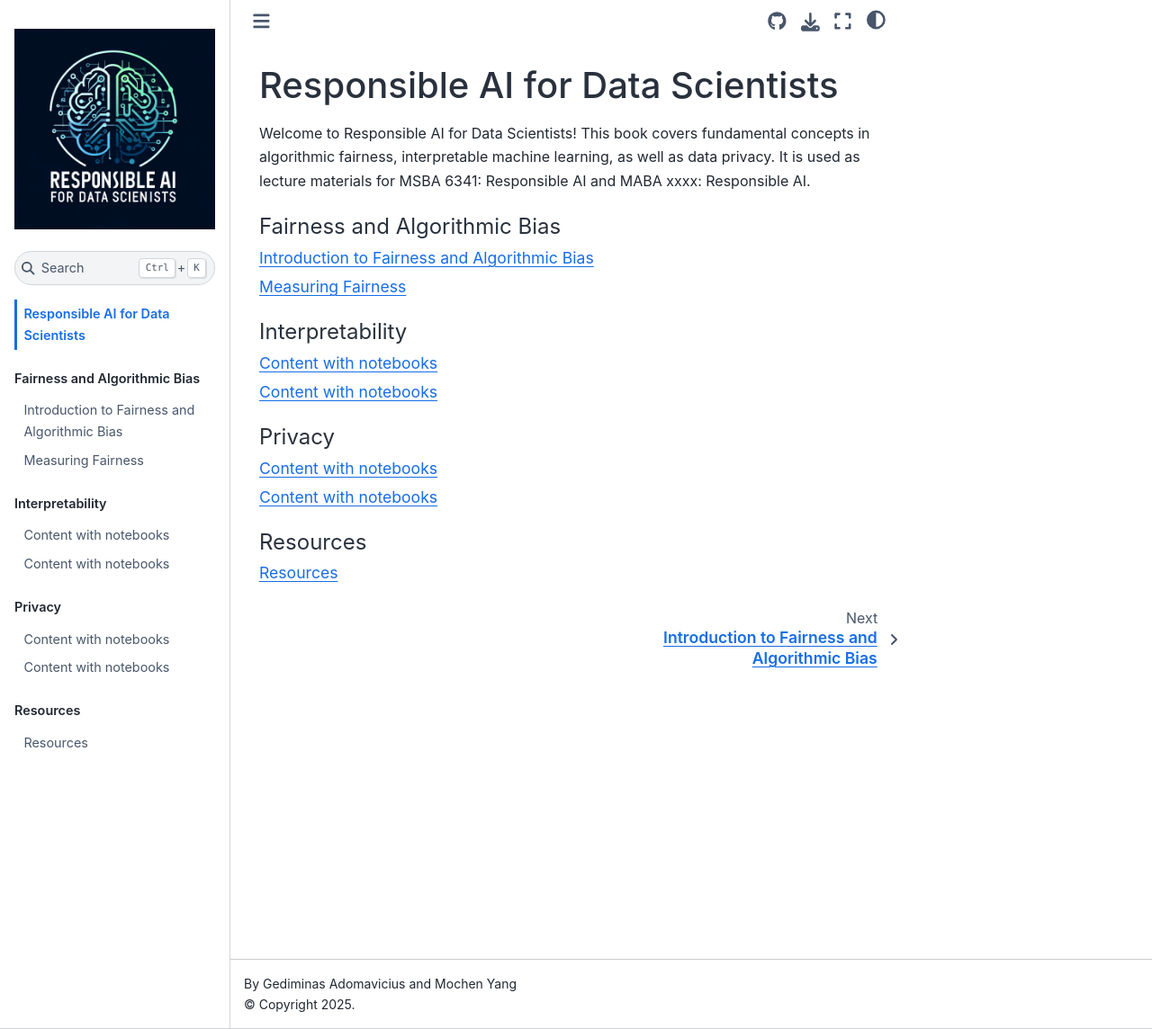
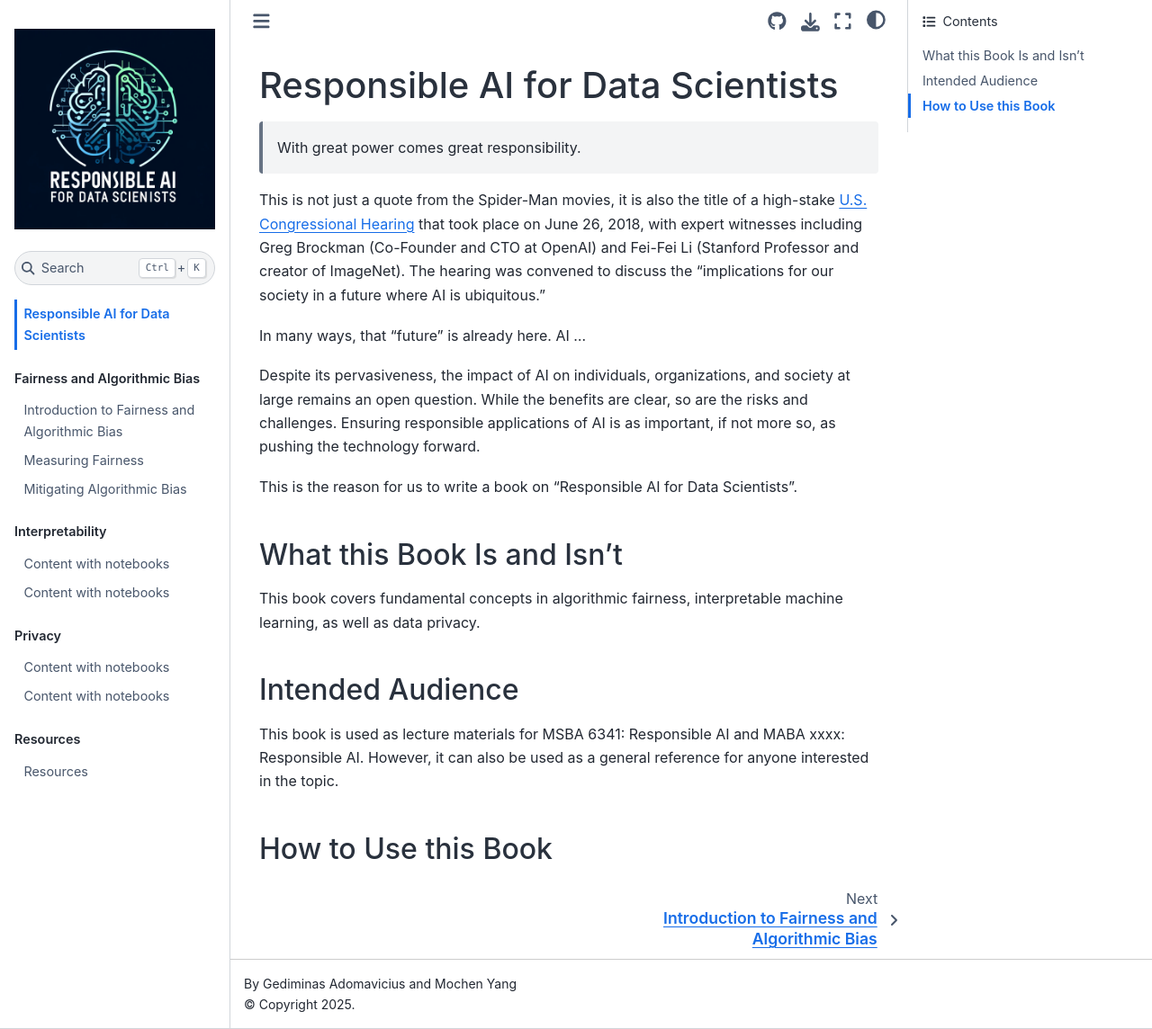
Before and after one commit to mochenyang/Responsible-AI, a Jupyter Book: the page built from book/content/0-intro.md, in a window 1280 px wide and 1144 px high. Shown: the whole window at 90% size. Built offline with Jupyter Book 1.0.4 settings and Sphinx 7.4.7 and the Sphinx Book theme 1.1.4, drawn with Linux system fonts in a browser that asks for light colours; pages that are not in the unit, such as notebooks, are missing from menus.

Commit message:
update mitigation

````diff
--- a/book/_toc.yml
+++ b/book/_toc.yml
@@ -8,6 +8,7 @@ parts:
   chapters:
   - file: content/1-1-intro
   - file: content/1-2-measure
+  - file: content/1-3-mitigation
 - caption: Interpretability
   chapters:
   - file: content/2-1-intro
--- a/book/content/0-intro.md
+++ b/book/content/0-intro.md
@@ -1,6 +1,22 @@
 # Responsible AI for Data Scientists
 
-Welcome to Responsible AI for Data Scientists! This book covers fundamental concepts in algorithmic fairness, interpretable machine learning, as well as data privacy. It is used as lecture materials for MSBA 6341: Responsible AI and MABA xxxx: Responsible AI.
+> With great power comes great responsibility.
 
-```{tableofcontents}
-```
+This is not just a quote from the Spider-Man movies, it is also the title of a high-stake [U.S. Congressional Hearing](https://www.govinfo.gov/content/pkg/CHRG-115hhrg30877/html/CHRG-115hhrg30877.htm) that took place on June 26, 2018, with expert witnesses including Greg Brockman (Co-Founder and CTO at OpenAI) and Fei-Fei Li (Stanford Professor and creator of ImageNet). The hearing was convened to discuss the "implications for our society in a future where AI is
+ubiquitous."
+
+In many ways, that "future" is already here. AI ...
+
+Despite its pervasiveness, the impact of AI on individuals, organizations, and society at large remains an open question. While the benefits are clear, so are the risks and challenges. Ensuring responsible applications of AI is as important, if not more so, as pushing the technology forward.
+
+This is the reason for us to write a book on "Responsible AI for Data Scientists".
+
+## What this Book Is and Isn't
+
+This book covers fundamental concepts in algorithmic fairness, interpretable machine learning, as well as data privacy.
+
+## Intended Audience
+
+This book is used as lecture materials for MSBA 6341: Responsible AI and MABA xxxx: Responsible AI. However, it can also be used as a general reference for anyone interested in the topic.
+
+## How to Use this Book
````
Also changed, not shown: README.md (+3 -1 lines), book/content/1-2-measure.ipynb, book/content/1-3-mitigation.ipynb (added), 3 other files.
